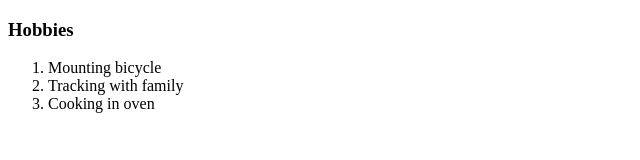
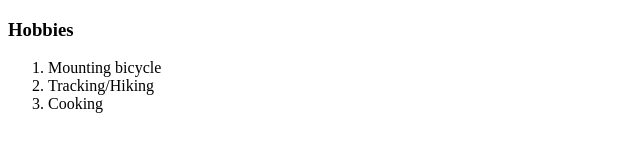
Before and after one commit to LevapR/cv, a plain HTML site: page hobbies.html in a window 1280 px wide. Shown: the full height of the page, 0-640 px from the left. Drawn offline with Linux system fonts and the light colour scheme.

Commit message:
Add files via upload

```diff
--- a/hobbies.html
+++ b/hobbies.html
@@ -8,8 +8,8 @@
     <h3>Hobbies</h3>
     <ol>
       <li>Mounting bicycle</li>
-      <li>Tracking with family</li>
-      <li>Cooking in oven</li>
+      <li>Tracking/Hiking</li>
+      <li>Cooking</li>
     </ol>
   </body>
 </html>
```
Also changed, not shown: contacts.html (+1 -1 lines), index.html (+3 -3 lines), images/pavel.png (added).
